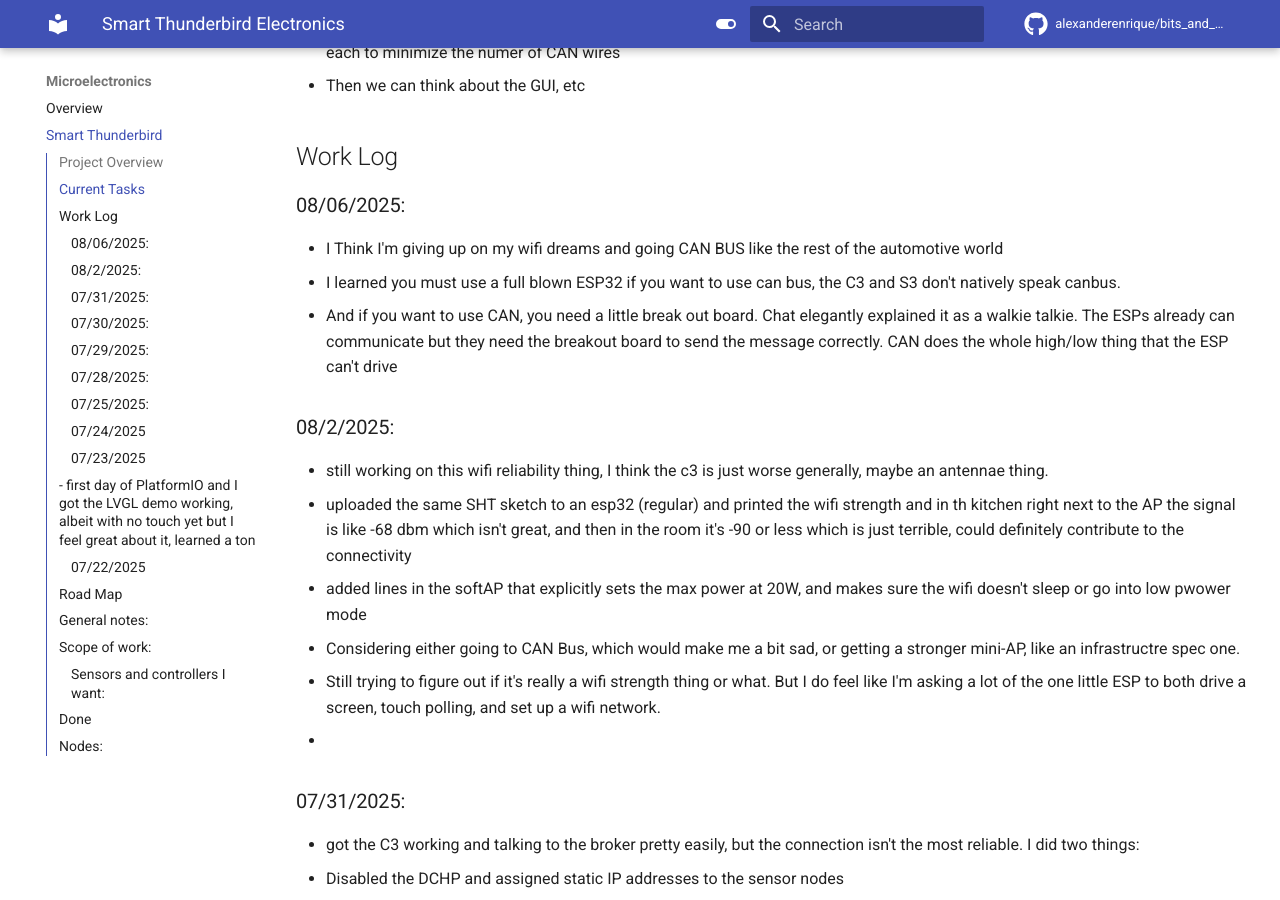
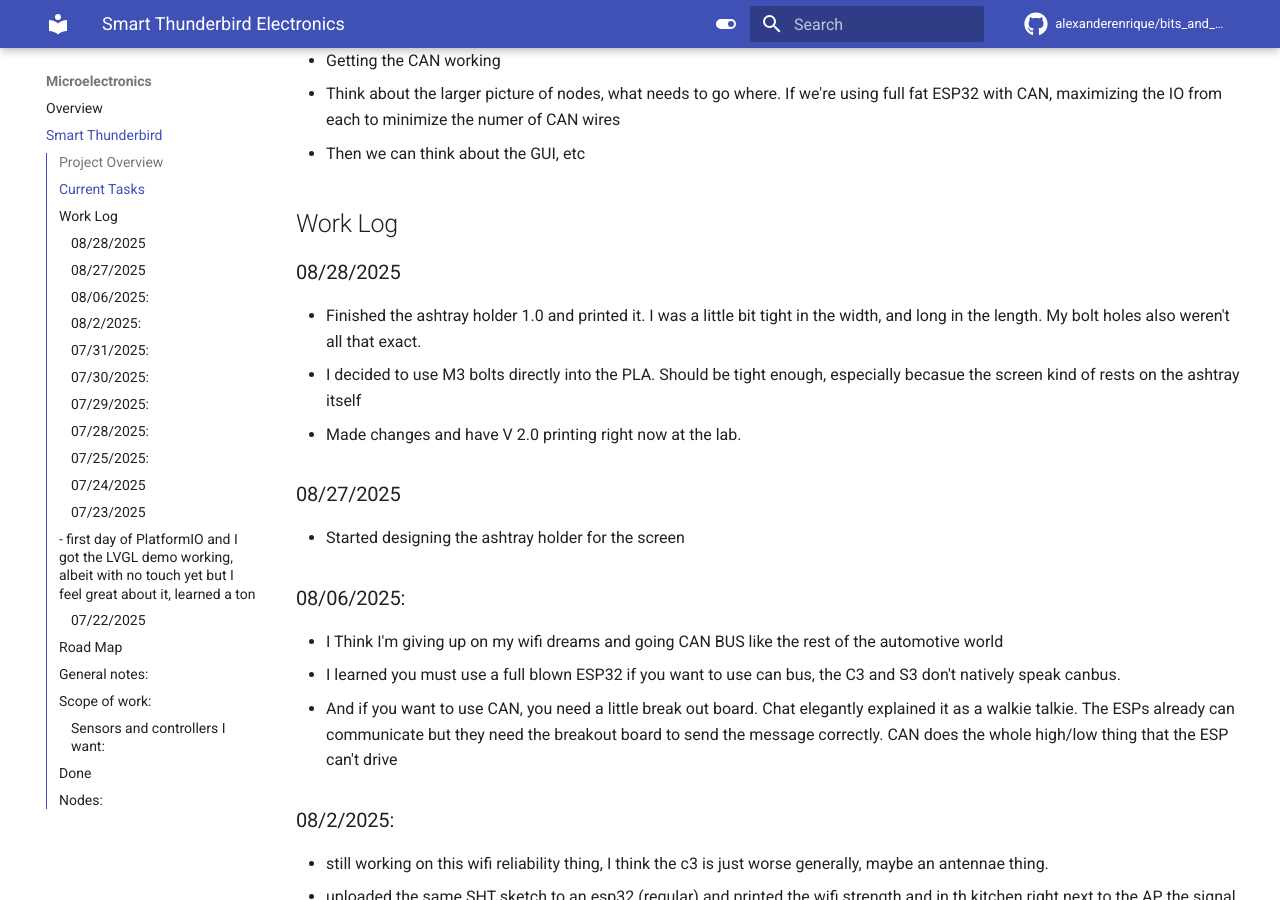
Before and after one commit to alexanderenrique/alexanderenrique.github.io, an MkDocs documentation site: the page built from docs/microelectronics/Smart-T-Bird.md, in a window 1280 px wide and 900 px high, scrolled down 1144 px. Built offline with MkDocs 1.6.1 and Material for MkDocs 9.7.7, drawn with Linux system fonts in a browser that asks for light colours; comment, search, counter and statistics services are not loaded.

Commit message:
regular updates

```diff
--- a/docs/microelectronics/Smart-T-Bird.md
+++ b/docs/microelectronics/Smart-T-Bird.md
@@ -12,6 +12,8 @@ tags: [electronics, classic-car, modernization]
   - [Project Overview](#project-overview)
   - [Current Tasks](#current-tasks)
   - [Work Log](#work-log)
+    - [08/28/2025](#08282025)
+    - [08/27/2025](#08272025)
     - [08/06/2025:](#08062025)
     - [08/2/2025:](#0822025)
     - [07/31/2025:](#07312025)
@@ -42,6 +44,14 @@ tags: [electronics, classic-car, modernization]
 
 
 ## Work Log
+
+### 08/28/2025
+- Finished the ashtray holder 1.0 and printed it. I was a little bit tight in the width, and long in the length. My bolt holes also weren't all that exact.
+- I decided to use M3 bolts directly into the PLA. Should be tight enough, especially becasue the screen kind of rests on the ashtray itself
+- Made changes and have V 2.0 printing right now at the lab.
+
+### 08/27/2025
+- Started designing the ashtray holder for the screen
 
 ### 08/06/2025:
 - I Think I'm giving up on my wifi dreams and going CAN BUS like the rest of the automotive world
```
Also changed, not shown: docs/general/Today-I-Learned.md (+7 -1 lines).
